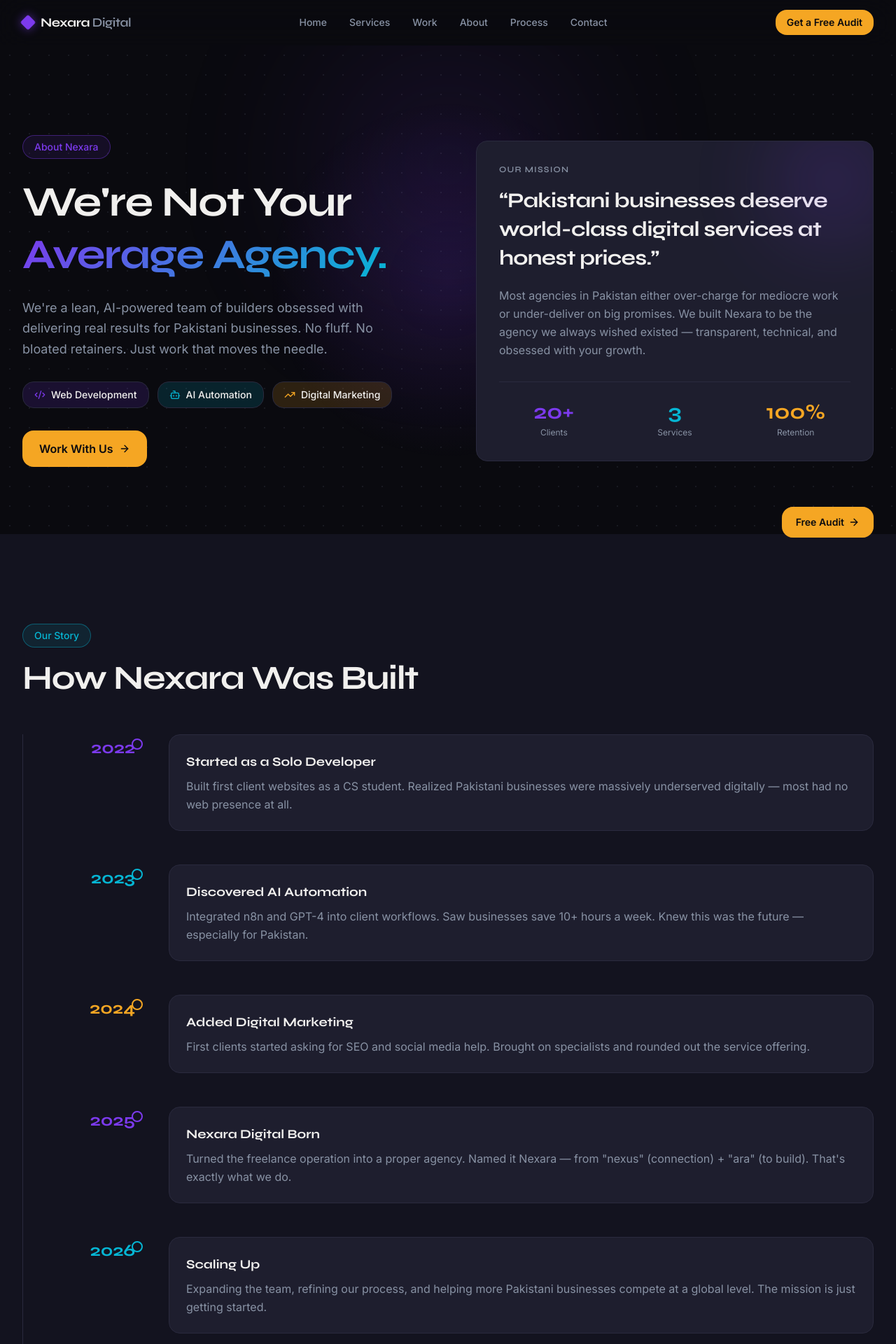
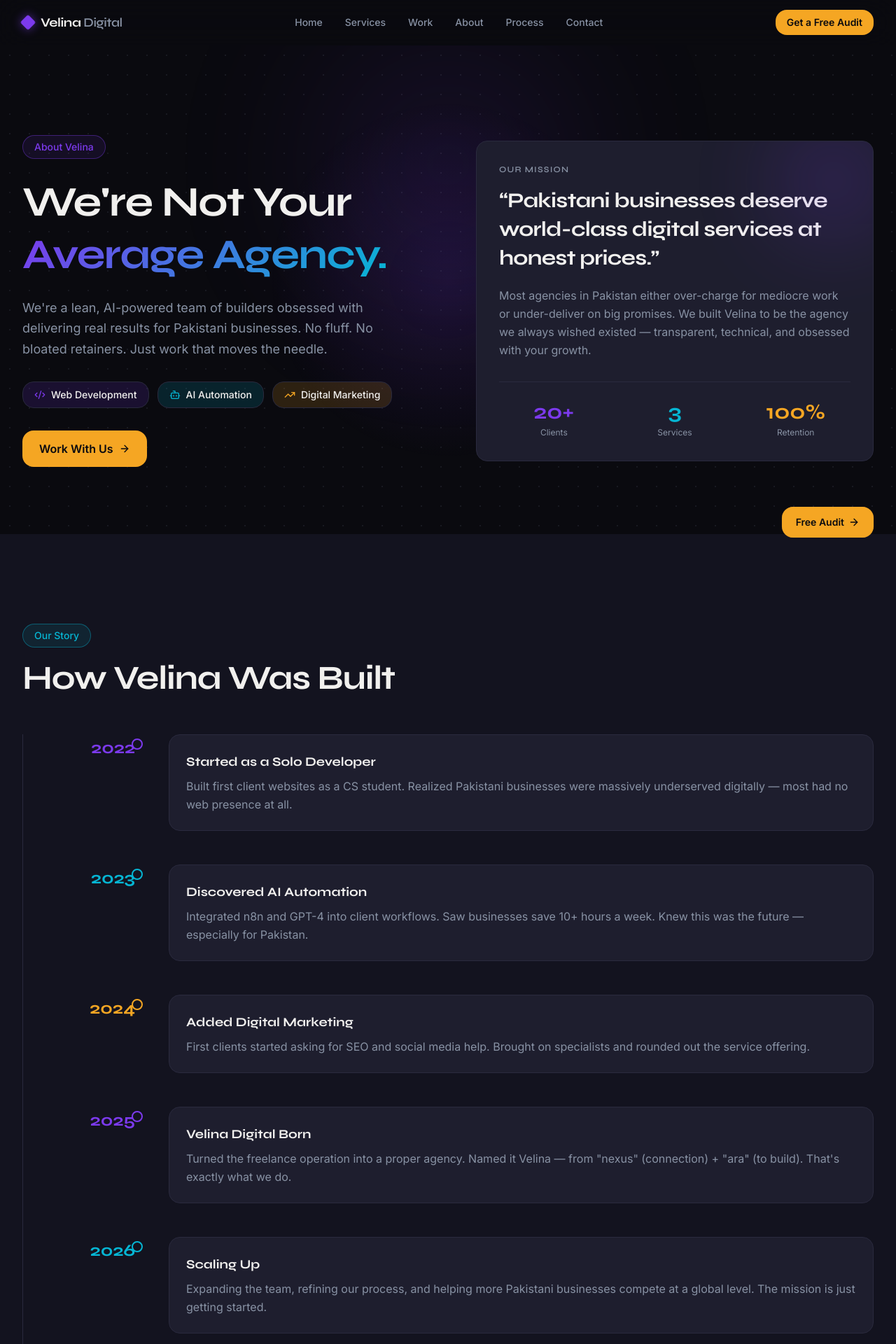
Before and after one commit to AliyanWaseem/Nexara, a Next.js app: page /about in a window 1280 px wide. Shown: the top 1920 px of the page at 70% size. Built offline with nearby package versions, Linux system fonts and the light colour scheme.

Commit message:
relabeled as velina

```diff
--- a/app/about/page.tsx
+++ b/app/about/page.tsx
@@ -33,8 +33,8 @@ const TIMELINE = [
     year: '2025',
     color: 'text-violet',
     borderColor: 'border-violet',
-    title: 'Nexara Digital Born',
-    desc: 'Turned the freelance operation into a proper agency. Named it Nexara — from "nexus" (connection) + "ara" (to build). That\'s exactly what we do.',
+    title: 'Velina Digital Born',
+    desc: 'Turned the freelance operation into a proper agency. Named it Velina — from "nexus" (connection) + "ara" (to build). That\'s exactly what we do.',
   },
   {
     year: '2026',
@@ -142,7 +142,7 @@ export default function AboutPage() {
           <Reveal>
             <RevealItem>
               <span className="pill inline-flex border border-violet/40 bg-violet/10 px-4 py-1.5 text-sm font-medium text-violet">
-                About Nexara
+                About Velina
               </span>
             </RevealItem>
             <RevealItem>
@@ -201,7 +201,7 @@ export default function AboutPage() {
                 </blockquote>
                 <p className="mt-5 leading-relaxed text-muted-foreground">
                   Most agencies in Pakistan either over-charge for mediocre work
-                  or under-deliver on big promises. We built Nexara to be the
+                  or under-deliver on big promises. We built Velina to be the
                   agency we always wished existed — transparent, technical, and
                   obsessed with your growth.
                 </p>
@@ -237,7 +237,7 @@ export default function AboutPage() {
             </RevealItem>
             <RevealItem>
               <h2 className="mt-5 font-display text-3xl font-bold tracking-tight text-foreground sm:text-4xl lg:text-5xl">
-                How Nexara Was Built
+                How Velina Was Built
               </h2>
             </RevealItem>
           </Reveal>
--- a/app/contact/page.tsx
+++ b/app/contact/page.tsx
@@ -422,7 +422,7 @@ export default function ContactPage() {
 
                     {/* Email */}
                     <a
-                      href="mailto:hello@nexaradigital.com"
+                      href="mailto:hello@Velinadigital.com"
                       className="flex items-center gap-4 rounded-xl border border-border bg-bg-subtle p-4 transition-colors duration-200 hover:border-violet/60 hover:bg-violet/10"
                     >
                       <span className="inline-flex size-10 shrink-0 items-center justify-center rounded-lg bg-violet/15 text-violet">
@@ -430,7 +430,7 @@ export default function ContactPage() {
                       </span>
                       <div>
                         <div className="text-sm font-semibold text-foreground">Email Us</div>
-                        <div className="text-xs text-muted-foreground">hello@nexaradigital.com</div>
+                        <div className="text-xs text-muted-foreground">hello@Velinadigital.com</div>
                       </div>
                       <ArrowRight className="ml-auto size-4 text-muted-foreground" />
                     </a>
--- a/app/globals.css
+++ b/app/globals.css
@@ -1,7 +1,7 @@
 @import 'tailwindcss';
 @import 'tw-animate-css';
 @import 'shadcn/tailwind.css';
-/* Nexara Digital design system */
+/* Velina Digital design system */
 
 @custom-variant dark (&:is(.dark *));
 
--- a/app/layout.tsx
+++ b/app/layout.tsx
@@ -6,6 +6,7 @@ import { Navbar } from '@/components/navbar'
 import { Footer } from '@/components/footer'
 import { CursorGlow } from '@/components/cursor-glow'
 import { FloatingCta } from '@/components/floating-cta'
+
 
 const syne = Syne({
   variable: '--font-syne',
@@ -22,9 +23,9 @@ const jetbrainsMono = JetBrains_Mono({
 })
 
 export const metadata: Metadata = {
-  title: 'Nexara Digital — We build. We automate. We grow.',
+  title: 'Velina Digital — We build. We automate. We grow.',
   description:
-    'Nexara Digital is your full-stack digital partner for Web Development, AI Automation, and Digital Marketing.',
+    'Velina Digital is your full-stack digital partner for Web Development, AI Automation, and Digital Marketing.',
   generator: 'v0.app',
 }
 
--- a/app/page.tsx
+++ b/app/page.tsx
@@ -1,7 +1,7 @@
 import { Hero } from '@/components/sections/hero'
 import { MarqueeBar } from '@/components/sections/marquee'
 import { Services } from '@/components/sections/services'
-import { WhyNexara } from '@/components/sections/why-nexara'
+import { WhyVelina } from '@/components/sections/why-Velina'
 import { Stats } from '@/components/sections/stats'
 import { Process } from '@/components/sections/process'
 import { Portfolio } from '@/components/sections/portfolio'
@@ -14,7 +14,7 @@ export default function Page() {
       <Hero />
       <MarqueeBar />
       <Services />
-      <WhyNexara />
+      <WhyVelina />
       <Stats />
       <Process />
       <Portfolio />
--- a/app/work/page.tsx
+++ b/app/work/page.tsx
@@ -487,7 +487,7 @@ export default function WorkPage() {
             {[
               {
                 quote:
-                  'Nexara built our site in 3 days. Clients actually comment on how professional it looks compared to our competitors.',
+                  'Velina built our site in 3 days. Clients actually comment on how professional it looks compared to our competitors.',
                 name: 'Ahmed Raza',
                 role: 'Study Abroad Consultant, Lahore',
                 color: 'border-violet',
--- a/components/footer.tsx
+++ b/components/footer.tsx
@@ -71,10 +71,10 @@ export function Footer() {
             <ul className="flex flex-col gap-2 text-sm text-muted-foreground">
               <li>
                 <a
-                  href="mailto:hello@nexara.digital"
+                  href="mailto:hello@Velina.digital"
                   className="transition-colors hover:text-foreground"
                 >
-                  hello@nexara.digital
+                  hello@Velina.digital
                 </a>
               </li>
               <li>
@@ -100,7 +100,7 @@ export function Footer() {
         {/* Bottom bar */}
         <div className="mt-14 flex flex-col items-center justify-between gap-3 border-t border-border pt-6 sm:flex-row">
           <p className="text-xs text-muted-foreground">
-            © {new Date().getFullYear()} Nexara Digital. All rights reserved.
+            © {new Date().getFullYear()} Velina Digital. All rights reserved.
           </p>
           <p className="font-mono text-xs text-muted-foreground">
             Made with AI &amp; Obsession
--- a/components/logo.tsx
+++ b/components/logo.tsx
@@ -9,14 +9,14 @@ export function Logo({ className }: { className?: string }) {
         'group flex items-center gap-2.5 text-foreground',
         className,
       )}
-      aria-label="Nexara Digital home"
+      aria-label="Velina Digital home"
     >
       <span
         aria-hidden
         className="inline-block size-4 rotate-45 rounded-[3px] bg-violet shadow-[0_0_14px_rgba(124,58,237,0.6)] transition-transform duration-300 group-hover:scale-110"
       />
       <span className="font-display text-lg font-bold tracking-tight">
-        Nexara <span className="text-muted-foreground font-semibold">Digital</span>
+        Velina <span className="text-muted-foreground font-semibold">Digital</span>
       </span>
     </Link>
   )
--- a/components/sections/hero.tsx
+++ b/components/sections/hero.tsx
@@ -81,7 +81,7 @@ export function Hero() {
           transition={{ duration: 0.6, delay: 0.15 }}
           className="mt-6 max-w-xl text-pretty text-base leading-relaxed text-muted-foreground sm:text-lg"
         >
-          Nexara Digital is your full-stack growth partner — combining premium web
+          Velina Digital is your full-stack growth partner — combining premium web
           development, intelligent AI automation, and data-driven marketing to scale
           your business.
         </motion.p>
--- a/components/sections/testimonials.tsx
+++ b/components/sections/testimonials.tsx
@@ -6,7 +6,7 @@ import { Reveal, RevealItem } from '@/components/reveal'
 const TESTIMONIALS = [
   {
     quote:
-      'Nexara rebuilt our website and set up an AI chatbot that now handles half our inquiries. Leads doubled in two months.',
+      'Velina rebuilt our website and set up an AI chatbot that now handles half our inquiries. Leads doubled in two months.',
     name: 'Ali Raza',
     role: 'Founder, EduPath Global',
     raised: false,
--- a/components/sections/why-nexara.tsx
+++ b/components/sections/why-Velina.tsx
@@ -22,19 +22,19 @@ const DIFFERENTIATORS = [
   },
 ]
 
-export function WhyNexara() {
+export function WhyVelina() {
   return (
     <section id="about" className="bg-bg-subtle px-5 py-24 lg:px-8 lg:py-32">
       <div className="mx-auto grid max-w-[1280px] gap-12 lg:grid-cols-2 lg:gap-16">
         <Reveal>
           <RevealItem>
             <span className="pill inline-flex border border-violet/40 bg-violet/10 px-4 py-1.5 text-sm font-medium text-violet">
-              Why Nexara
+              Why Velina
             </span>
           </RevealItem>
           <RevealItem>
             <h2 className="mt-5 font-display text-3xl font-bold leading-tight tracking-tight text-foreground sm:text-4xl">
-              Why Businesses Choose Nexara
+              Why Businesses Choose Velina
             </h2>
           </RevealItem>
           <RevealItem>
```
